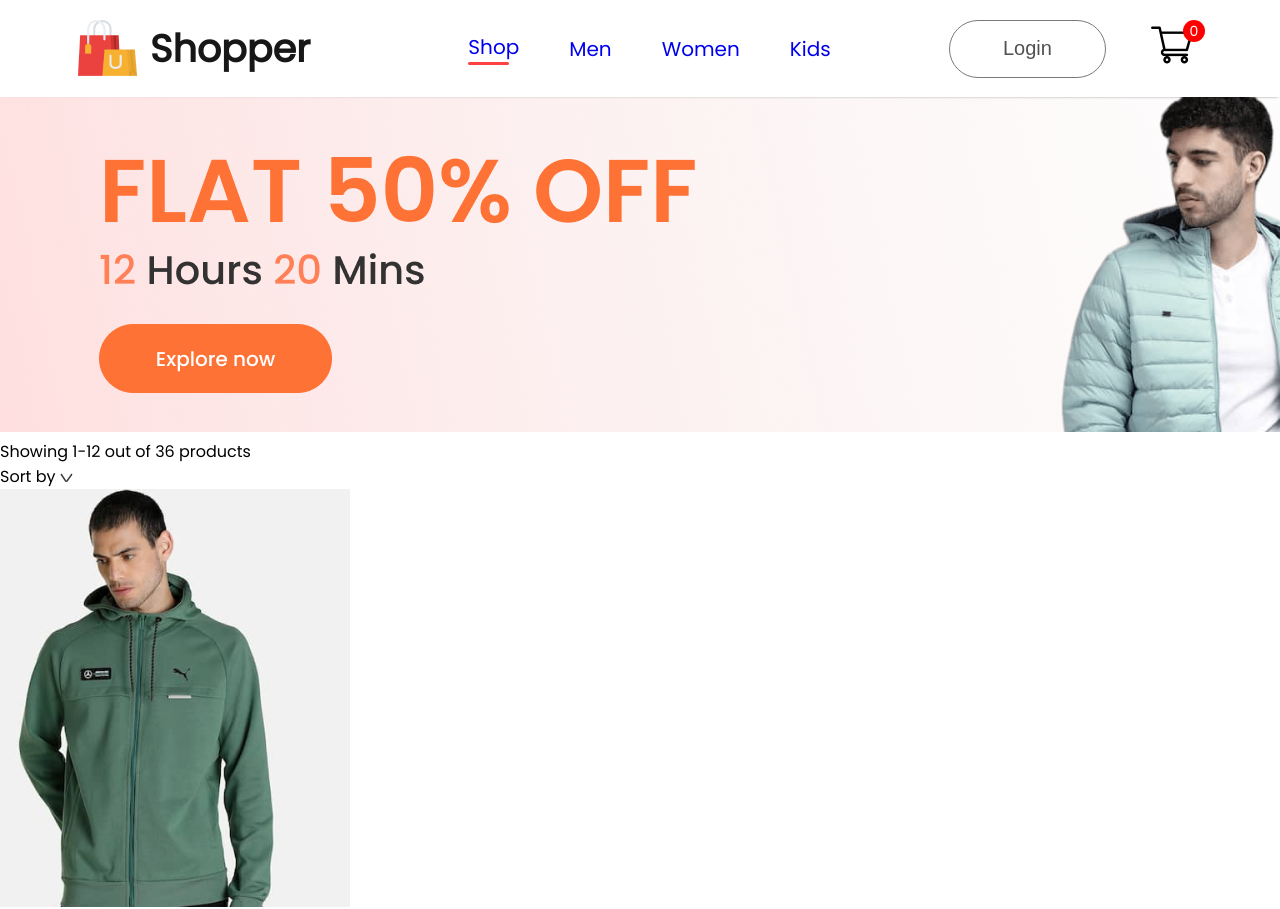
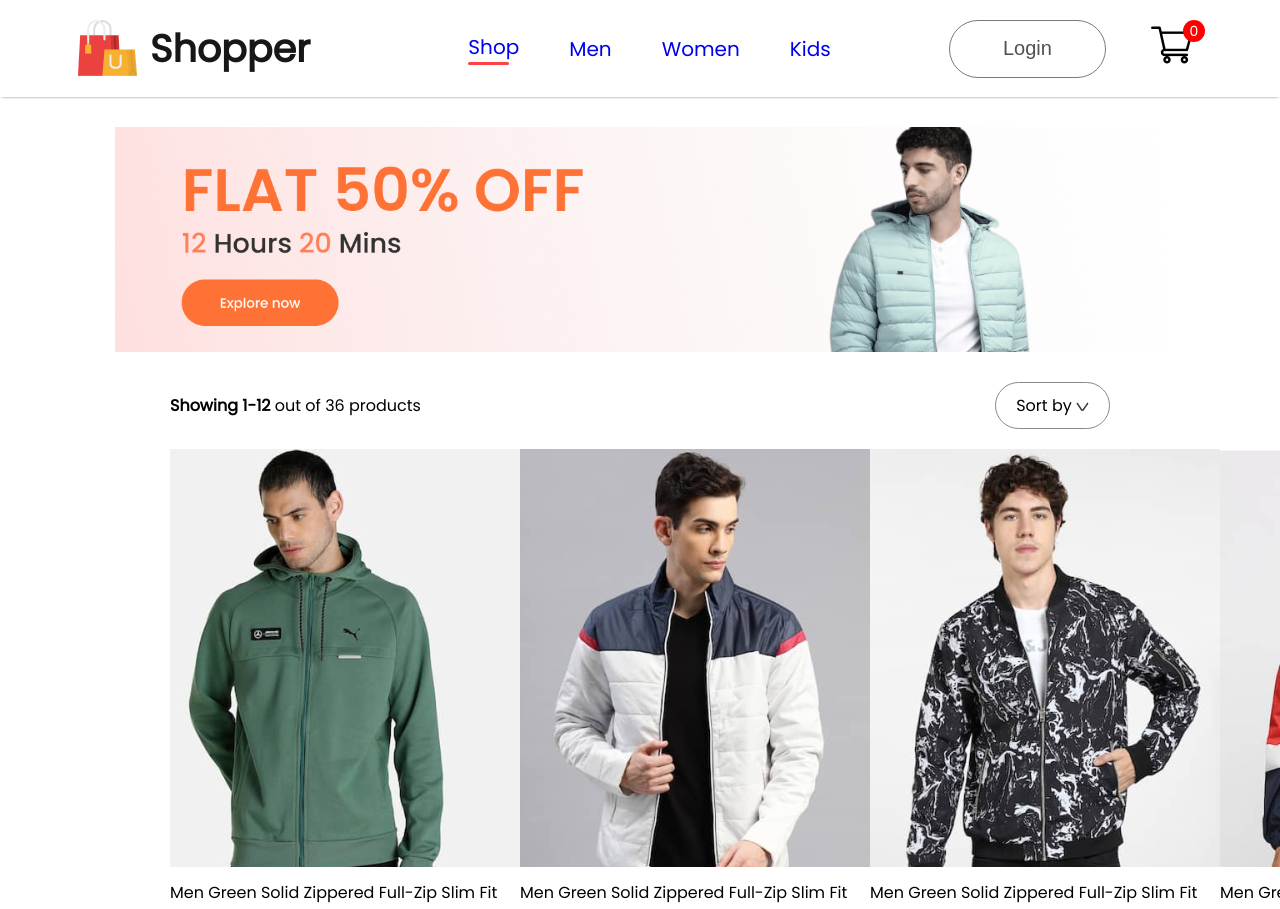
Before and after one commit to tajemouti/e-commerce, a React (Create React App) app: page /men in a window 1280 px wide. Shown: the top 909 px of the page. Built offline with nearby package versions, Linux system fonts and the light colour scheme.

Commit message:
Style ShopCategory component

```diff
--- a/src/pages/css/shop_category.css
+++ b/src/pages/css/shop_category.css
@@ -0,0 +1,29 @@
+.shopcategory-banner {
+    display: block;
+    margin: 30px auto;
+    width: 82%;
+}
+
+.shopcategory-indexSort {
+    display: flex;
+    margin: 0px 170px;
+    justify-content: space-between;
+    align-items: center;
+}
+
+.shopcategory-indexSort p span {
+    font-weight: 600;
+}
+
+.shopcategory-sort {
+    padding: 10px 20px;
+    border-radius: 40px;
+    border: 1px solid #888;
+}
+
+.shopcategory-products {
+    margin: 20px 170px;
+    display: grid;
+    grid-template-columns: 1fr 1fr 1fr 1fr;
+    row-gap: 80px;
+}
```
